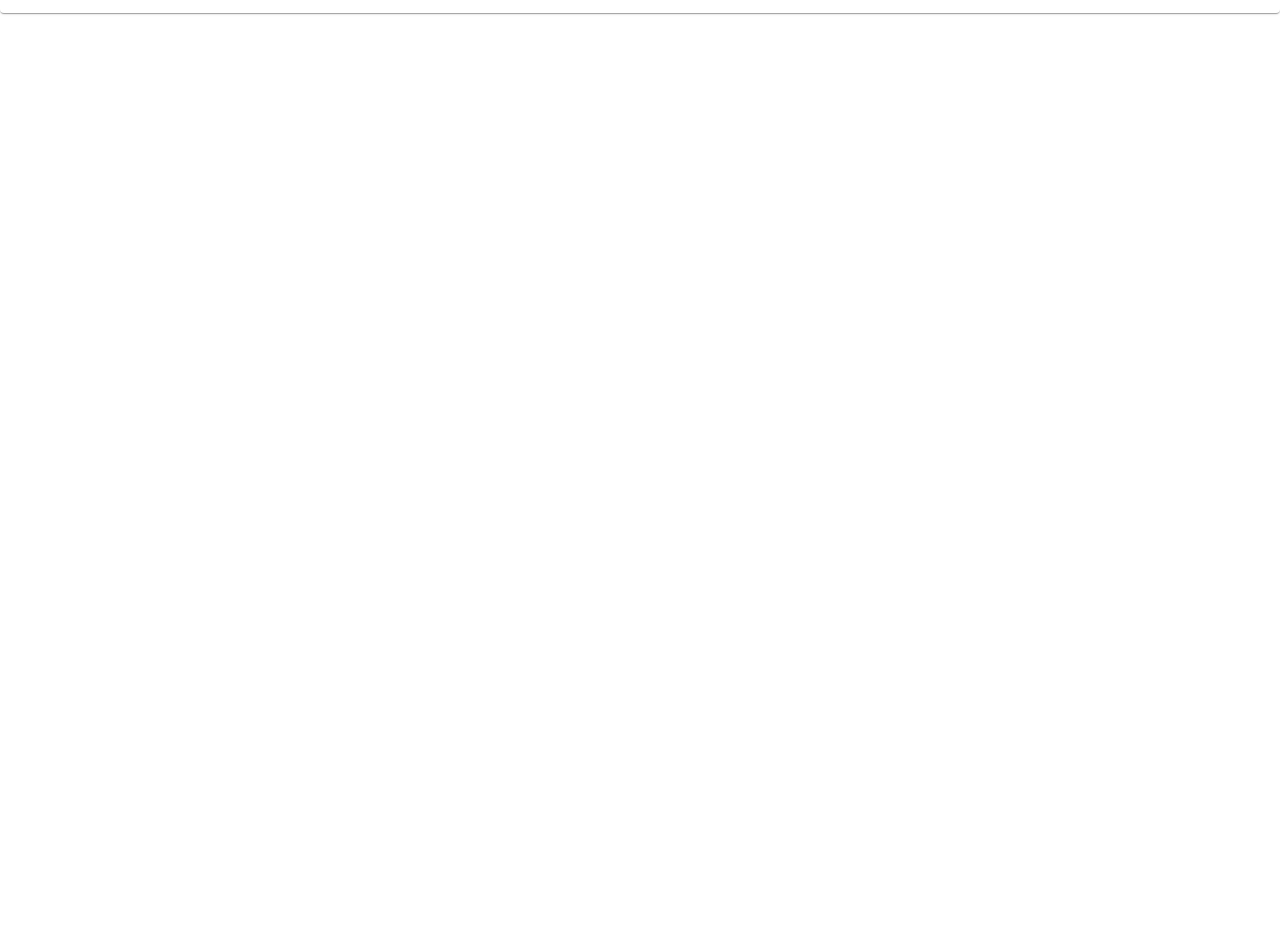
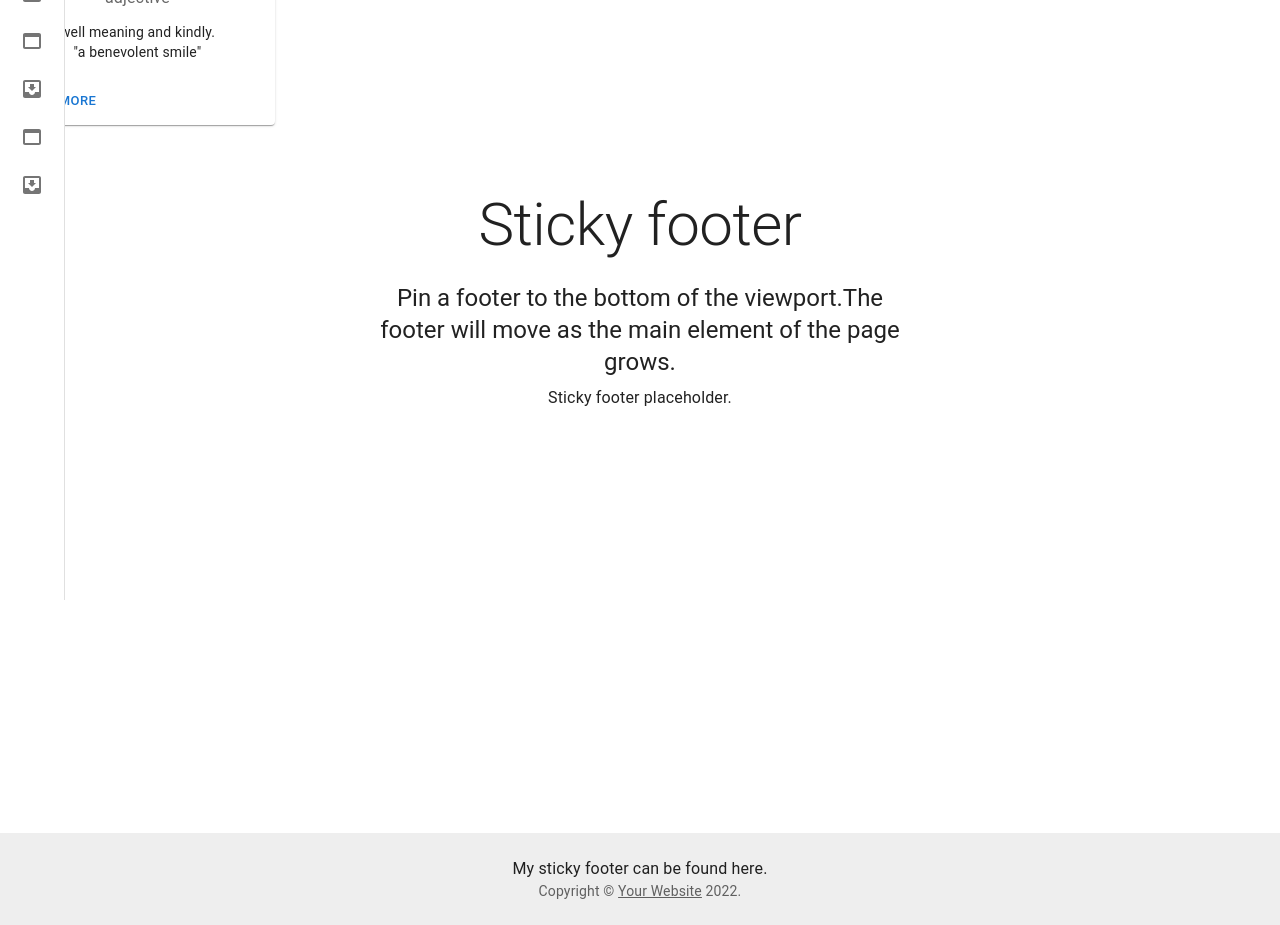
Before and after one commit to Piyu-2018/ucsc_exrms_official, a React (Create React App) app: page /sar-dash in a window 1280 px wide. Shown: the part 200-1125 px from the top of the page. Before the commit the page ends 800 px from the top, so only its background shows below. Built offline with nearby package versions, Linux system fonts and the light colour scheme.

Commit message:
2nd push

```diff
--- a/src/App.js
+++ b/src/App.js
@@ -1,8 +1,8 @@
 import './App.css';
 
 import Home from './pages/Home';
+
 import SARdash from './pages/SAR/SARdash';
-
 import DirectorDash from './pages/Director/DirectorDash';
 
 import {
@@ -27,6 +27,7 @@
 
       </Routes>
 
+
     </div>
     </Router>
   );
--- /dev/null
+++ b/src/Component/Footer.js
@@ -0,0 +1,63 @@
+import * as React from 'react';
+import CssBaseline from '@mui/material/CssBaseline';
+import Box from '@mui/material/Box';
+import Typography from '@mui/material/Typography';
+import Container from '@mui/material/Container';
+import Link from '@mui/material/Link';
+
+function Copyright() {
+  return (
+    <Typography variant="body2" color="text.secondary">
+      {'Copyright © '}
+      <Link color="inherit" href="https://mui.com/">
+        Your Website
+      </Link>{' '}
+      {new Date().getFullYear()}
+      {'.'}
+    </Typography>
+  );
+}
+
+function Footer() {
+  return (
+    <Box
+      sx={{
+        display: 'flex',
+        flexDirection: 'column',
+        minHeight: '100vh',
+      }}
+    >
+      <CssBaseline />
+      <Container component="main" sx={{ mt: 8, mb: 2 }} maxWidth="sm">
+        <Typography variant="h2" component="h1" gutterBottom>
+          Sticky footer
+        </Typography>
+        <Typography variant="h5" component="h2" gutterBottom>
+          {'Pin a footer to the bottom of the viewport.'}
+          {'The footer will move as the main element of the page grows.'}
+        </Typography>
+        <Typography variant="body1">Sticky footer placeholder.</Typography>
+      </Container>
+      <Box
+        component="footer"
+        sx={{
+          py: 3,
+          px: 2,
+          mt: 'auto',
+          backgroundColor: (theme) =>
+            theme.palette.mode === 'light'
+              ? theme.palette.grey[200]
+              : theme.palette.grey[800],
+        }}
+      >
+        <Container maxWidth="sm">
+          <Typography variant="body1">
+            My sticky footer can be found here.
+          </Typography>
+          <Copyright />
+        </Container>
+      </Box>
+    </Box>
+  );
+}
+export default Footer;
--- a/src/pages/SAR/SARdash.js
+++ b/src/pages/SAR/SARdash.js
@@ -1,10 +1,13 @@
-import React from 'react';
+import * as React from 'react';
+import DirectorDrawer from '../../Component/DirectorDrawer';
 import Box from '@mui/material/Box';
 import Card from '@mui/material/Card';
 import CardActions from '@mui/material/CardActions';
 import CardContent from '@mui/material/CardContent';
 import Button from '@mui/material/Button';
 import Typography from '@mui/material/Typography';
+import Footer from '../../Component/Footer';
+
 
 const bull = (
   <Box
@@ -15,9 +18,13 @@
   </Box>
 );
 
+
 function SARdash() {
   return (
-    <Card sx={{ minWidth: 275 }}>
+
+
+  <div> <DirectorDrawer/>
+  <Card sx={{ maxWidth: 275 }}>
       <CardContent>
         <Typography sx={{ fontSize: 14 }} color="text.secondary" gutterBottom>
           Word of the Day
@@ -38,10 +45,8 @@
         <Button size="small">Learn More</Button>
       </CardActions>
     </Card>
-
-
-
-
+    <Footer/>
+    </div>
   )
 }
 
```
Lines whose indentation alone changed are shown as unchanged.
